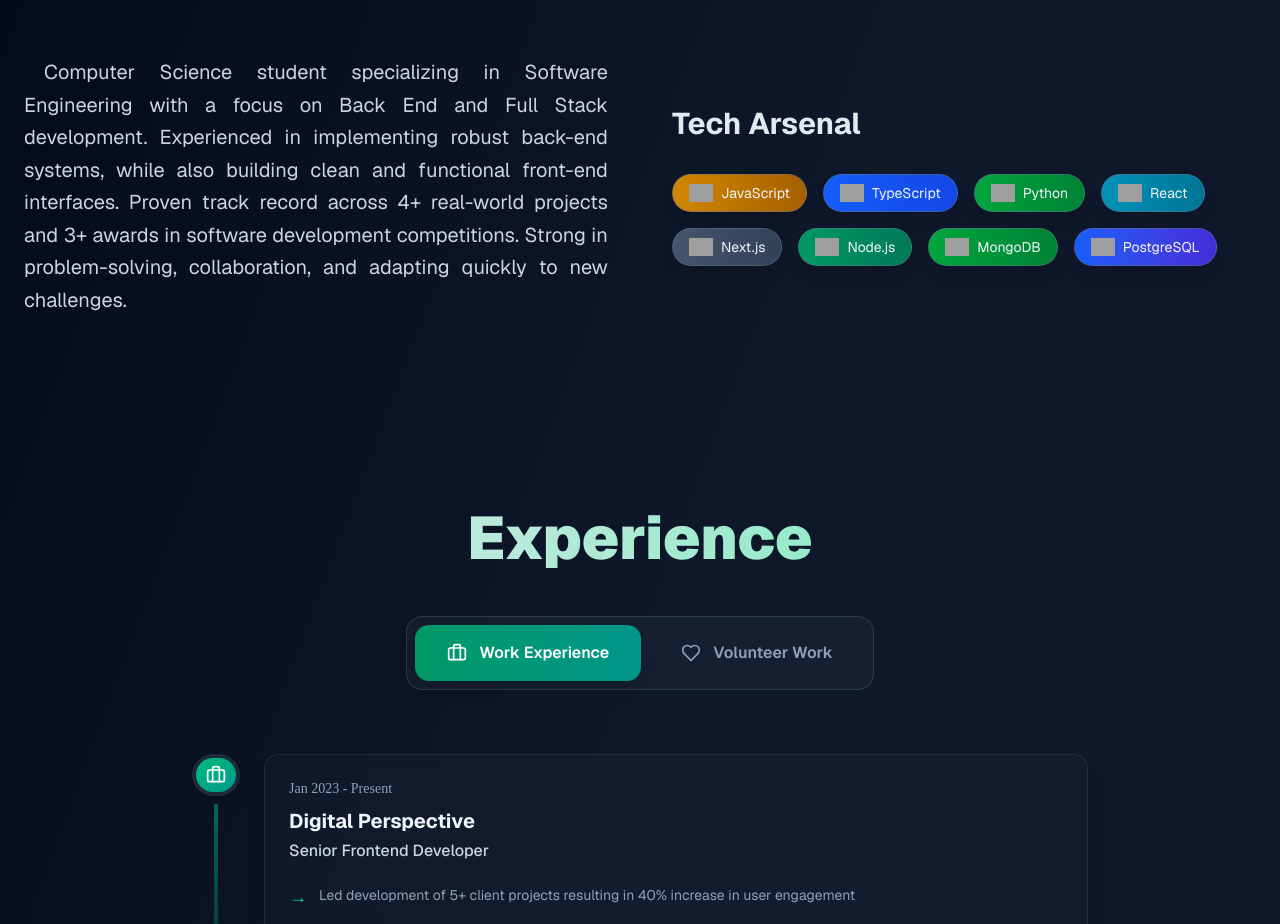
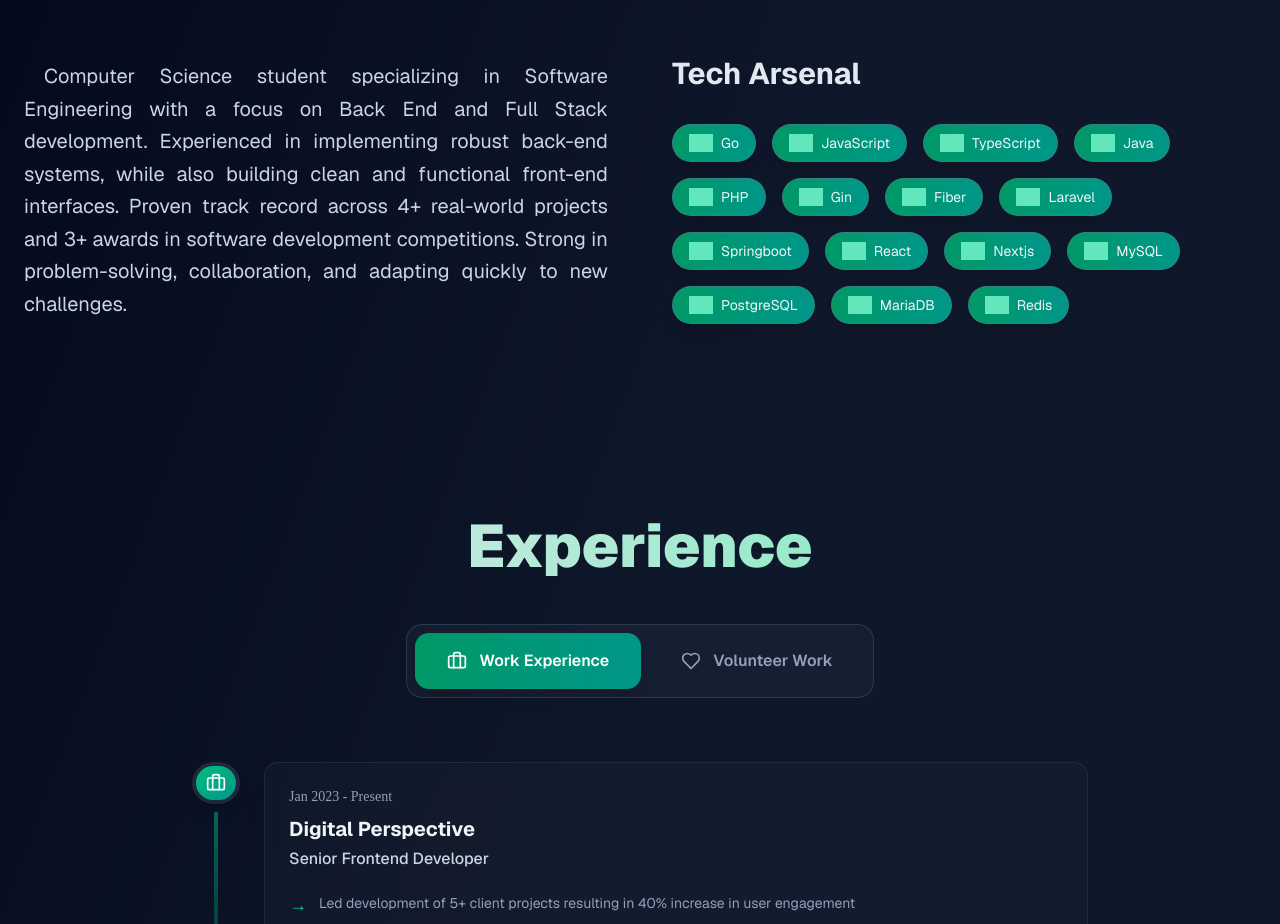
Before and after one commit to kmdavidds/portfolio, a Next.js app: page / in a window 1280 px wide. Shown: the part 980-1904 px from the top of the page. Built offline with nearby package versions, Linux system fonts and the light colour scheme; grey boxes are pictures that could not be loaded.

Commit message:
feat: change tech stack section

```diff
--- a/components/data/tech-stack.tsx
+++ b/components/data/tech-stack.tsx
@@ -1,42 +1,77 @@
 export const techStack = [
   {
+    name: "Go",
+    icon: "/go.png",
+    color: "from-emerald-600 to-teal-600",
+  },
+  {
     name: "JavaScript",
-    icon: "/placeholder.svg?height=24&width=24",
-    color: "from-yellow-600 to-yellow-700",
+    icon: "/javascript.png",
+    color: "from-emerald-600 to-teal-600",
   },
   {
     name: "TypeScript",
-    icon: "/placeholder.svg?height=24&width=24",
-    color: "from-blue-600 to-blue-700",
+    icon: "/typescript.png",
+    color: "from-emerald-600 to-teal-600",
   },
   {
-    name: "Python",
-    icon: "/placeholder.svg?height=24&width=24",
-    color: "from-green-600 to-green-700",
+    name: "Java",
+    icon: "/java.png",
+    color: "from-emerald-600 to-teal-600",
+  },
+  {
+    name: "PHP",
+    icon: "/php.png",
+    color: "from-emerald-600 to-teal-600",
+  },
+  {
+    name: "Gin",
+    icon: "/gin.png",
+    color: "from-emerald-600 to-teal-600",
+  },
+  {
+    name: "Fiber",
+    icon: "/fiber.png",
+    color: "from-emerald-600 to-teal-600",
+  },
+  {
+    name: "Laravel",
+    icon: "/laravel.png",
+    color: "from-emerald-600 to-teal-600",
+  },
+  {
+    name: "Springboot",
+    icon: "/springboot.png",
+    color: "from-emerald-600 to-teal-600",
   },
   {
     name: "React",
-    icon: "/placeholder.svg?height=24&width=24",
-    color: "from-cyan-600 to-cyan-700",
+    icon: "/react.png",
+    color: "from-emerald-600 to-teal-600",
   },
   {
-    name: "Next.js",
-    icon: "/placeholder.svg?height=24&width=24",
-    color: "from-slate-600 to-slate-700",
+    name: "Nextjs",
+    icon: "/nextjs.png",
+    color: "from-emerald-600 to-teal-600",
   },
   {
-    name: "Node.js",
-    icon: "/placeholder.svg?height=24&width=24",
-    color: "from-emerald-600 to-emerald-700",
-  },
-  {
-    name: "MongoDB",
-    icon: "/placeholder.svg?height=24&width=24",
-    color: "from-green-600 to-green-700",
+    name: "MySQL",
+    icon: "/mysql.png",
+    color: "from-emerald-600 to-teal-600",
   },
   {
     name: "PostgreSQL",
-    icon: "/placeholder.svg?height=24&width=24",
-    color: "from-blue-600 to-indigo-700",
+    icon: "/postgresql.png",
+    color: "from-emerald-600 to-teal-600",
+  },
+  {
+    name: "MariaDB",
+    icon: "/mariadb.png",
+    color: "from-emerald-600 to-teal-600",
+  },
+  {
+    name: "Redis",
+    icon: "/redis.png",
+    color: "from-emerald-600 to-teal-600",
   },
 ];
--- a/components/tech-pill.tsx
+++ b/components/tech-pill.tsx
@@ -26,7 +26,11 @@ export const TechPill = ({
       alt={name}
       width={24}
       height={24}
-      className="text-lg"
+      className="text-lg filter grayscale contrast-150"
+      style={{
+        filter:
+          "grayscale(1) contrast(1.2) sepia(1) hue-rotate(110deg) saturate(2)",
+      }}
     />
     {name}
   </motion.div>
```
